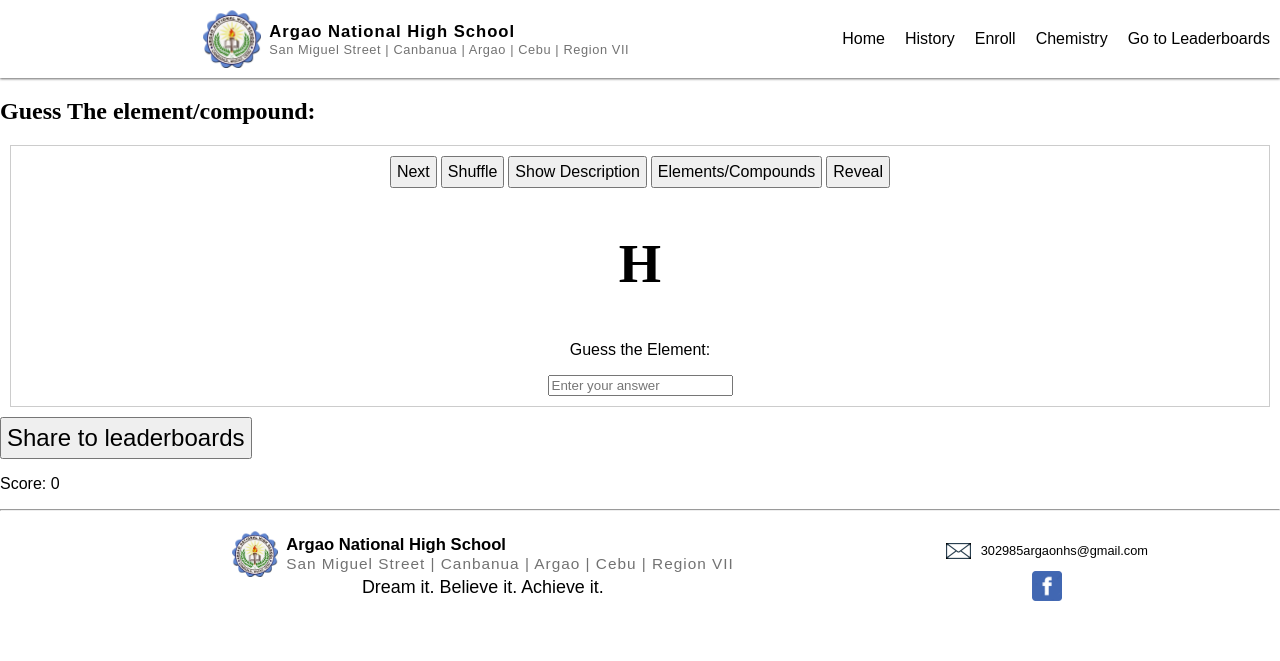
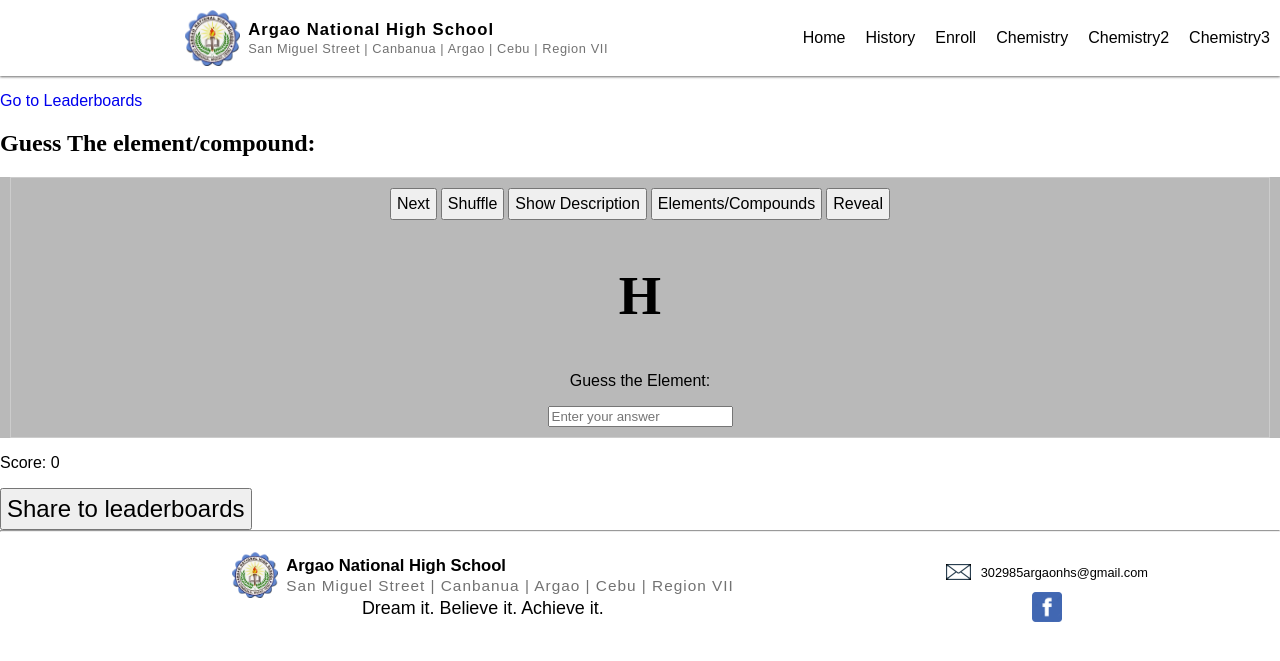
Before and after one commit to Cozyx213/website2, a Flask app: page /Chemistry in a window 1280 px wide. Shown: the top 661 px of the page. Run offline with Flask 3, Linux system fonts and the light colour scheme; data comes from the database, SQL or seed files in the repository; both versions use the stored data as it was after the commit.

Commit message:
added another html page for other chemistry game

```diff
--- a/app.py
+++ b/app.py
@@ -8,7 +8,12 @@ cursor = db.cursor()
 @app.route('/')
 def endix():
     return render_template("endix.html")
-
+@app.route("/Chemistry2")
+def Chemistry_2():
+    return render_template('Chemistry2.html')
+@app.route("/Chemistry3")
+def Chemistry_3():
+    return render_template('Chemistry3.html')
 @app.route("/Form")
 def Form():
     return render_template("Form.html", strands=phrases.STRANDS(), sections=phrases.SECTIONS())
--- a/templates/Chemistry.html
+++ b/templates/Chemistry.html
@@ -19,9 +19,12 @@
     /* Add more styles for other buttons if needed */
 </style>
 <body>
+    <a href="{{ url_for('Enrollees') }}">
+        <p>Go to Leaderboards</p>
+    </a>
     <h2>Guess The element/compound:</h2>
 
-    <div id="flashcard-container">
+    <div style="background-color:rgb(185, 185, 185);"id="flashcard-container">
 
         <div class="flashcard">
             <button id="nextButton">Next</button>
@@ -44,7 +47,7 @@
             </div>
         </div>
 
-        <button id="share">Share to leaderboards</button>
+
         <form id="leaderboardForm" action="/leaderboards" method="post">
             <input type="hidden" id="scoreInput" name="score" value="">
             <input type="hidden" id="timeSpentInput" name="total_time_spent" value="">
@@ -53,7 +56,7 @@
         </form>
     </div>
     <p>Score: <span id="score">0</span></p>
-
+    <button id="share">Share to leaderboards</button>
     <script src="{{ url_for('static', filename='js/flashcard.js') }}"></script>
 </body>
 {% endblock%}
--- a/templates/layout.html
+++ b/templates/layout.html
@@ -38,8 +38,11 @@
                 <a href="{{ url_for('Chemistry') }}">
                     <p>Chemistry</p>
                 </a>
-                <a href="{{ url_for('Enrollees') }}">
-                    <p>Go to Leaderboards</p>
+                <a href="{{ url_for('Chemistry_2') }}">
+                    <p>Chemistry2</p>
+                </a>
+                <a href="{{ url_for('Chemistry_3') }}">
+                    <p>Chemistry3</p>
                 </a>
             </div>
         </div>
```
Also changed, not shown: templates/Chemistry2.html (added, +7 -0 lines), templates/Chemistry3.html (added, +7 -0 lines), enrollees.db.
